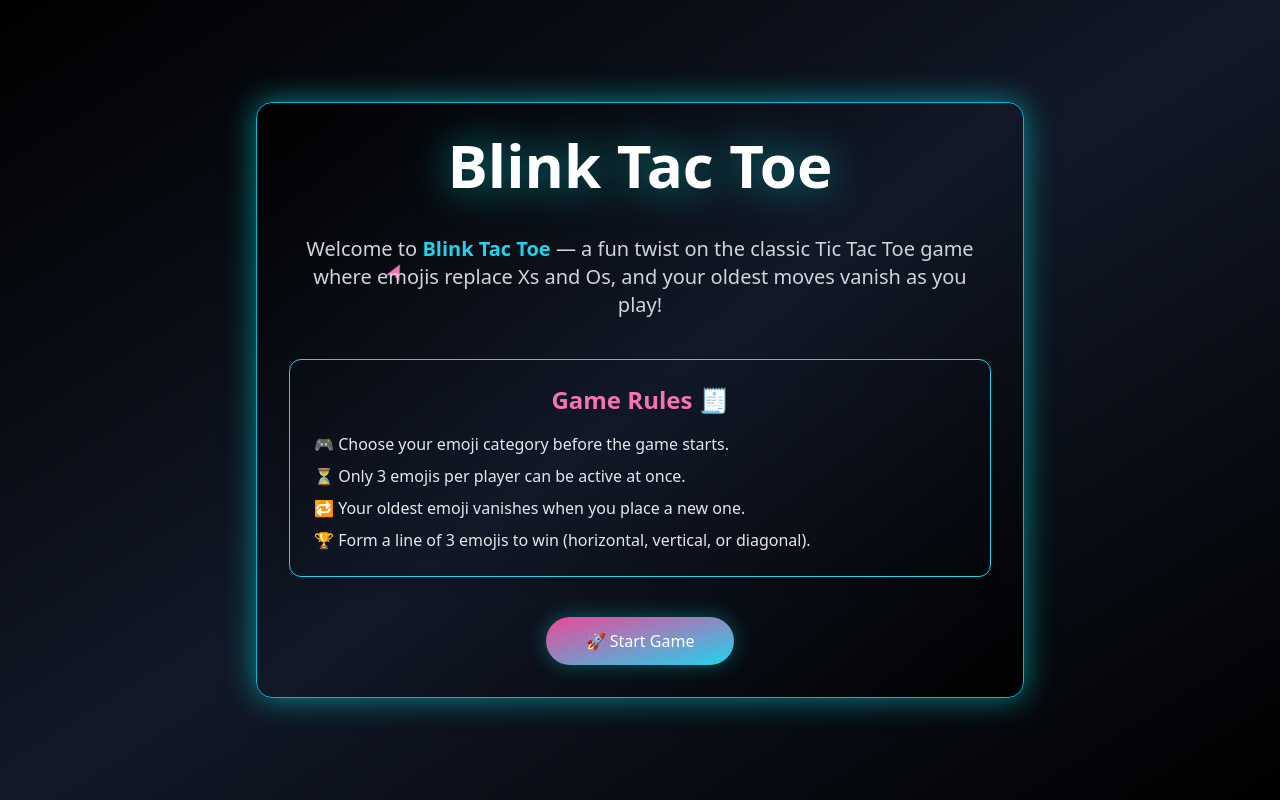
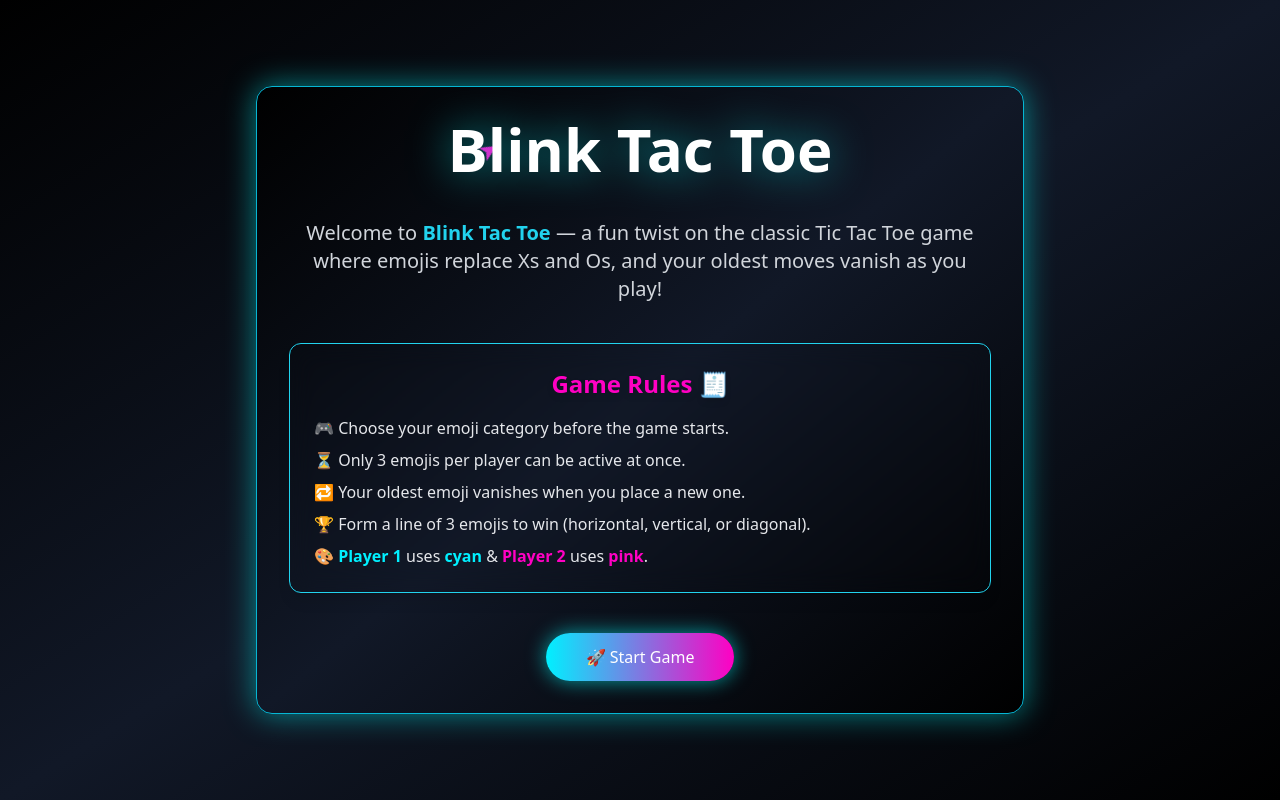
Before and after one commit to ramusiripalli/blink-tac-toe-game-react, a React app in the folder Blink-Tac-Toe-Ramu/: page / in a window 1280 px wide. Built offline with nearby package versions, Linux system fonts and the light colour scheme; the HTML template or start-up script is replaced by a standard one.

Commit message:
chore(release): v1.0.0 initial release 🚀 - All core features implemented - Stable production-ready state - First official version

```diff
--- a/Blink-Tac-Toe-Ramu/src/components/GameContainer.jsx
+++ b/Blink-Tac-Toe-Ramu/src/components/GameContainer.jsx
@@ -1,14 +1,17 @@
 import React, { useState, useEffect } from 'react';
-import { Moon, Sun, HelpCircle, Trophy } from 'lucide-react';
+import { Moon, Sun, HelpCircle, Trophy, Home } from 'lucide-react';
 import { useTheme } from '../contexts/ThemeContext.jsx';
 import { useGame } from '../contexts/GameContext.jsx';
+import { useNavigate } from 'react-router-dom';
 import CategorySelection from './CategorySelection.jsx';
 import GameBoard from './GameBoard.jsx';
 import GameOver from './GameOver.jsx';
 import HelpModal from './HelpModal.jsx';
 import ScoreBoard from './ScoreBoard.jsx';
 
+
 const GameContainer = () => {
+  const navigate = useNavigate();
   const { theme, toggleTheme } = useTheme();
   const { phase, scores, currentPlayer } = useGame();
   const [showHelp, setShowHelp] = useState(() => {
@@ -37,27 +40,35 @@ const GameContainer = () => {
         {/* Header */}
         <div className="p-8 text-[#00f0ff]">
           <div className="flex justify-between items-center">
-            <h1 className="text-3xl font-bold hover:text-[#ff00c3] transition-colors">
+            <h1 className="text-3xl font-bold hover:text-[#ff00c3] transition-colors  animate-pulse">
               Blink Tac Toe
             </h1>
             <div className="flex items-center space-x-3">
               <button
+                 onClick={() => navigate("/")}
+                 className="p-2 rounded-full hover:bg-[#00f0ff] text-white transition-all bg-gradient-to-br from-cyan-500 to-blue-500 hover:shadow-[0_0_12px_rgba(0,255,255,0.6)] animate-pulse"
+                  aria-label="Go to Home" title='Go to Home'
+               >
+                   <Home size={24} />
+               </button>
+
+              <button
                 onClick={() => setShowScores(true)}
-                className="p-2 rounded-full hover:bg-[#ff00c3] transition-colors"
-                aria-label="Show scores"
+                className="p-2 rounded-full hover:bg-[#541453] transition-colors"
+                aria-label="Show scores" title="Show scores"
               >
                 <Trophy size={24} />
               </button>
               <button
                 onClick={() => setShowHelp(true)}
-                className="p-2 rounded-full hover:bg-[#ff00c3] transition-colors"
-                aria-label="Show help"
+                className="p-2 rounded-full hover:bg-[#541453] transition-colors"
+                aria-label="Show help" title="Show help"
               >
                 <HelpCircle size={24} />
               </button>
               <button
-                onClick={toggleTheme}
-                className="p-2 rounded-full hover:bg-[#ff00c3] transition-colors"
+                onClick={toggleTheme} title='change theme'
+                className="p-2 rounded-full hover:bg-[#541453] transition-colors"
                 aria-label={`Switch to ${theme === 'light' ? 'dark' : 'light'} mode`}
               >
                 {theme === 'light' ? <Moon size={24} /> : <Sun size={24} />}
--- a/Blink-Tac-Toe-Ramu/src/pages/Home.jsx
+++ b/Blink-Tac-Toe-Ramu/src/pages/Home.jsx
@@ -16,7 +16,7 @@ export default function Home() {
         {/* Rotating Arrow */}
         <div className="absolute inset-0 pointer-events-none z-0">
           <div className="w-full h-full animate-spin-slow origin-center">
-            <div className="absolute top-1 left-1/2 transform -translate-x-1/2 text-pink-400 text-2xl drop-shadow-md">
+            <div className="absolute top-1 left-1/2 transform -translate-x-1/2 text-[#ff00c3] text-2xl drop-shadow-md">
               ➤
             </div>
           </div>
@@ -53,7 +53,7 @@ export default function Home() {
             animate={{ scale: 1, opacity: 1 }}
             transition={{ delay: 0.8 }}
           >
-            <h2 className="text-2xl font-bold text-pink-400 mb-4 drop-shadow-md">
+            <h2 className="text-2xl font-bold text-[#ff00c3] mb-4 drop-shadow-md">
               Game Rules 🧾
             </h2>
            <ul className="text-left space-y-2 text-sm md:text-base text-gray-200 leading-relaxed">
@@ -61,12 +61,13 @@ export default function Home() {
              <li>⏳ Only 3 emojis per player can be active at once.</li>
              <li>🔁 Your oldest emoji vanishes when you place a new one.</li>
              <li>🏆 Form a line of 3 emojis to win (horizontal, vertical, or diagonal).</li>
+             <li>🎨 <span className="text-[#00f0ff] font-semibold">Player 1</span> uses <span className="text-[#00f0ff] font-semibold">cyan</span> & <span className="text-[#ff00c3] font-semibold">Player 2</span> uses <span className="text-[#ff00c3] font-semibold">pink</span>.</li>
           </ul>
           </motion.div>
 
           <motion.button
             onClick={handleStart}
-            className="mt-8 px-10 py-3 bg-gradient-to-br from-pink-500 to-cyan-400 text-white rounded-full shadow-[0_0_20px_rgba(0,255,255,0.3)] hover:scale-105 transform transition duration-300 ease-in-out hover:shadow-[0_0_25px_rgba(255,0,255,0.6)]"
+            className="mt-8 px-10 py-3 bg-gradient-to-l from-[#ff00c3] to-[#00f0ff] text-white rounded-full shadow-[0_0_20px_rgba(0,255,255,0.6)] hover:scale-105 transform transition duration-300 ease-in-out hover:shadow-[0_0_25px_rgba(255,0,255,0.8)]"
             whileTap={{ scale: 0.95 }}
           >
             🚀 Start Game
--- a/Blink-Tac-Toe-Ramu/tailwind.config.js
+++ b/Blink-Tac-Toe-Ramu/tailwind.config.js
@@ -4,9 +4,6 @@ export default {
   darkMode: 'class',
   theme: {
     extend: {
-       animation: {
-        'spin-slow': 'spin 6s linear infinite',
-      },
       colors: {
         primary: {
           50: '#f0f9ff',
@@ -42,7 +39,8 @@ export default {
         },
       },
       animation: {
-        'spin-slow': 'spin 3s linear infinite',
+        'spin-slow': 'spin 6s linear infinite',
+        'glow': 'glow 2s ease-in-out infinite',
         'bounce-short': 'bounce 1s ease-in-out 2',
         'pulse-once': 'pulse 1s ease-in-out 1',
         'wiggle': 'wiggle 1s ease-in-out infinite',
@@ -78,6 +76,10 @@ export default {
           '50%': { backgroundPosition: '100% 50%' },
           '100%': { backgroundPosition: '0% 50%' },
         },
+         glow: {
+           '0%, 100%': { boxShadow: '0 0 10px 4px rgba(255, 255, 255, 0.3)' },
+            '50%': { boxShadow: '0 0 20px 6px rgba(255, 255, 255, 0.5)' },
+       },
       },
       backgroundSize: {
         '300%': '300%',
```
Lines whose indentation alone changed are shown as unchanged.
